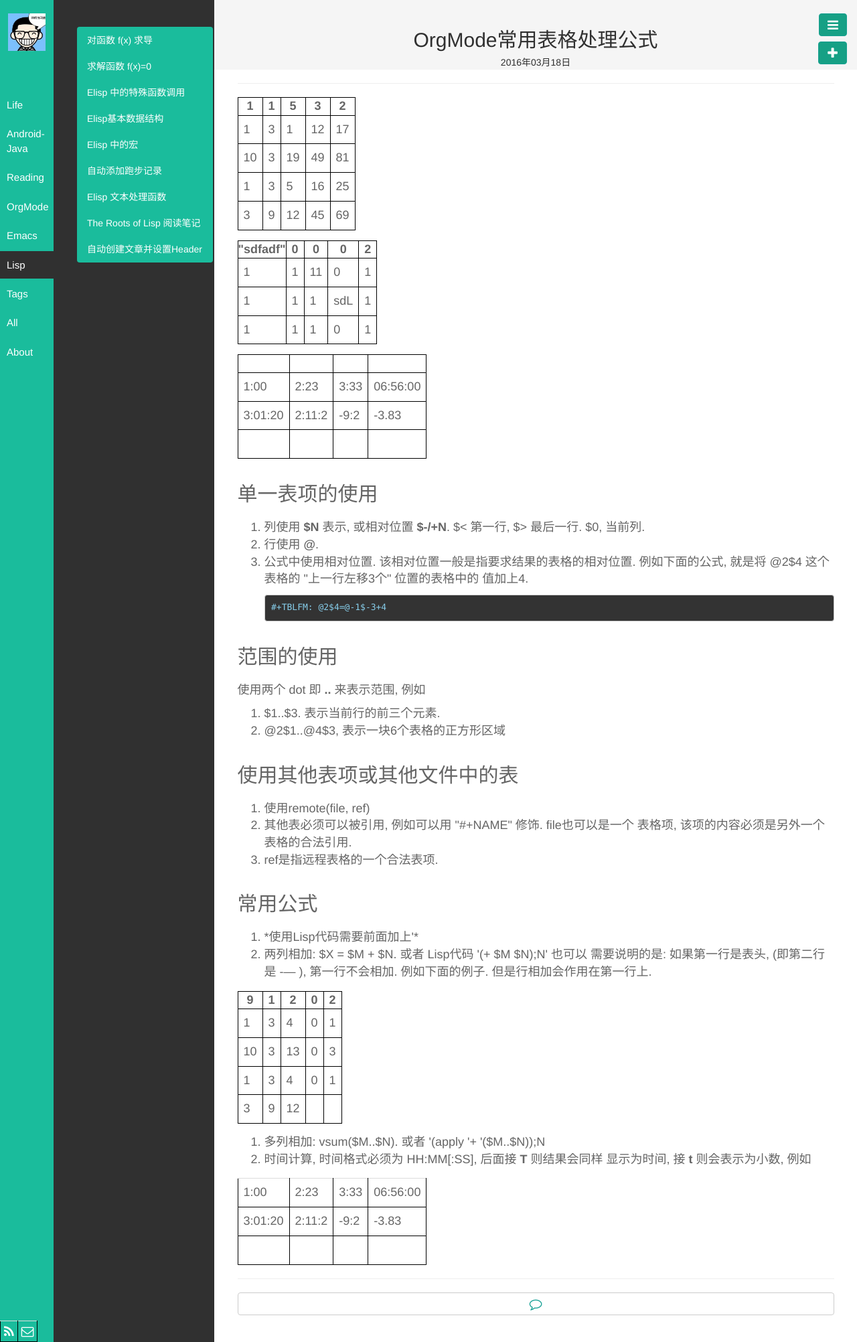
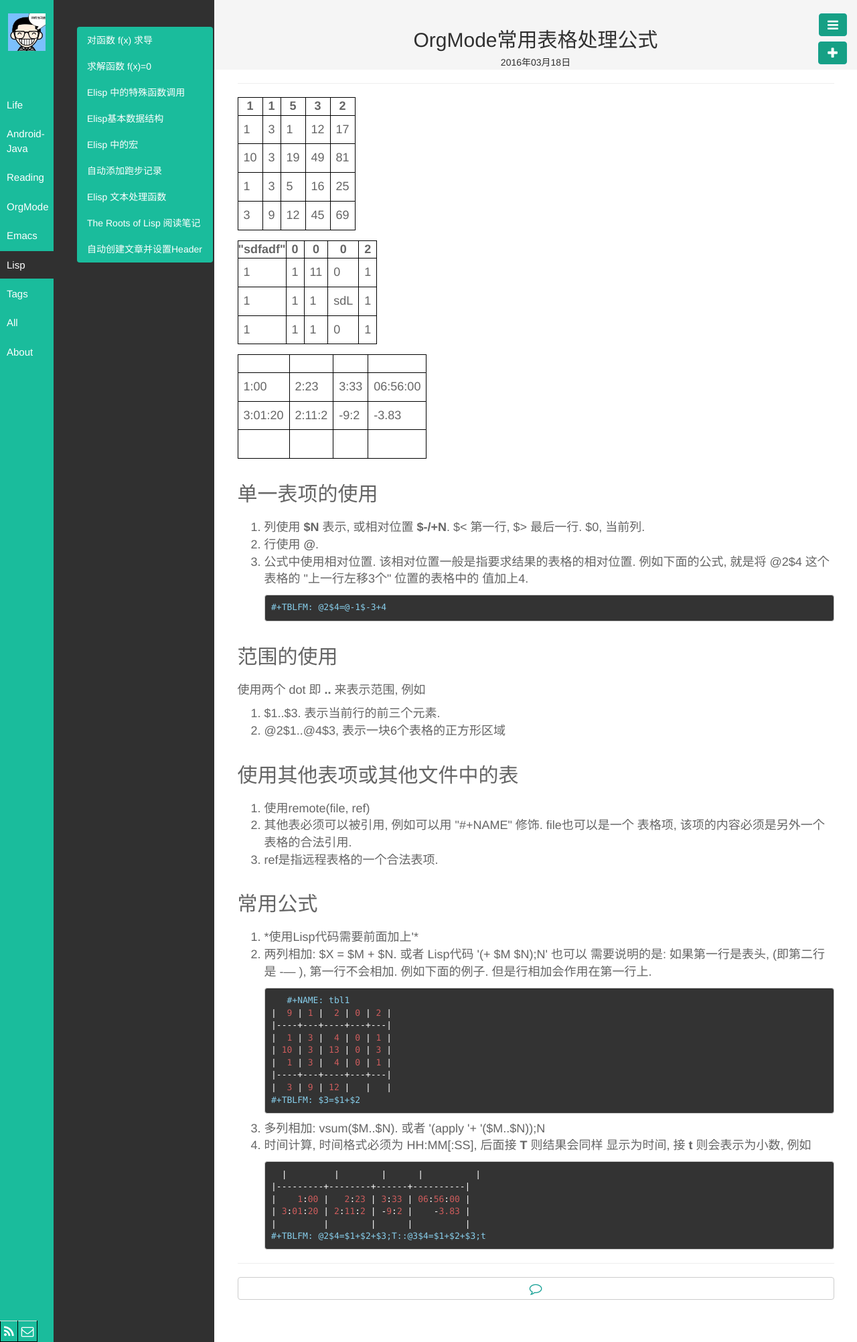
Before and after one commit to byrlx/byrlx.github.io, a Jekyll site: the page built from _posts/OrgMode/2016-03-18-orgmode-table-formulas.html, in a window 1280 px wide. Shown: the whole page at 67% size. Built offline with Jekyll 4.4.1, drawn with Linux system fonts in a browser that asks for light colours.

Commit message:
update blog

```diff
--- a/_posts/OrgMode/2016-03-18-orgmode-table-formulas.html
+++ b/_posts/OrgMode/2016-03-18-orgmode-table-formulas.html
@@ -207,105 +207,31 @@ categories: [OrgMode]
 也可以
 需要说明的是: 如果第一行是表头, (即第二行是 -&#x2014; ), 第一行不会相加.
 例如下面的例子. 但是行相加会作用在第一行上.
-</p></li>
+</p>
+<pre class="example">
+   #+NAME: tbl1
+|  9 | 1 |  2 | 0 | 2 |
+|----+---+----+---+---|
+|  1 | 3 |  4 | 0 | 1 |
+| 10 | 3 | 13 | 0 | 3 |
+|  1 | 3 |  4 | 0 | 1 |
+|----+---+----+---+---|
+|  3 | 9 | 12 |   |   |
+#+TBLFM: $3=$1+$2
+</pre></li>
+<li>多列相加: vsum($M..$N). 或者 '(apply '+ '($M..$N));N</li>
+<li><p>
+时间计算, 时间格式必须为 HH:MM[:SS], 后面接 <b>T</b> 则结果会同样
+显示为时间, 接 <b>t</b> 则会表示为小数, 例如
+</p>
+<pre class="example">
+  |         |        |      |          |
+|---------+--------+------+----------|
+|    1:00 |   2:23 | 3:33 | 06:56:00 |
+| 3:01:20 | 2:11:2 | -9:2 |    -3.83 |
+|         |        |      |          |
+#+TBLFM: @2$4=$1+$2+$3;T::@3$4=$1+$2+$3;t
+</pre></li>
 </ol>
-<table border="2" cellspacing="0" cellpadding="6" rules="groups" frame="hsides">
-
-
-<colgroup>
-<col  class="org-right" />
-
-<col  class="org-right" />
-
-<col  class="org-right" />
-
-<col  class="org-right" />
-
-<col  class="org-right" />
-</colgroup>
-<thead>
-<tr>
-<th scope="col" class="org-right">9</th>
-<th scope="col" class="org-right">1</th>
-<th scope="col" class="org-right">2</th>
-<th scope="col" class="org-right">0</th>
-<th scope="col" class="org-right">2</th>
-</tr>
-</thead>
-<tbody>
-<tr>
-<td class="org-right">1</td>
-<td class="org-right">3</td>
-<td class="org-right">4</td>
-<td class="org-right">0</td>
-<td class="org-right">1</td>
-</tr>
-
-<tr>
-<td class="org-right">10</td>
-<td class="org-right">3</td>
-<td class="org-right">13</td>
-<td class="org-right">0</td>
-<td class="org-right">3</td>
-</tr>
-
-<tr>
-<td class="org-right">1</td>
-<td class="org-right">3</td>
-<td class="org-right">4</td>
-<td class="org-right">0</td>
-<td class="org-right">1</td>
-</tr>
-</tbody>
-<tbody>
-<tr>
-<td class="org-right">3</td>
-<td class="org-right">9</td>
-<td class="org-right">12</td>
-<td class="org-right">&#xa0;</td>
-<td class="org-right">&#xa0;</td>
-</tr>
-</tbody>
-</table>
-<ol class="org-ol">
-<li>多列相加: vsum($M..$N). 或者 '(apply '+ '($M..$N));N</li>
-<li>时间计算, 时间格式必须为 HH:MM[:SS], 后面接 <b>T</b> 则结果会同样
-显示为时间, 接 <b>t</b> 则会表示为小数, 例如</li>
-</ol>
-<table border="2" cellspacing="0" cellpadding="6" rules="groups" frame="hsides">
-
-
-<colgroup>
-<col  class="org-right" />
-
-<col  class="org-right" />
-
-<col  class="org-right" />
-
-<col  class="org-right" />
-</colgroup>
-<tbody>
-<tr>
-<td class="org-right">1:00</td>
-<td class="org-right">2:23</td>
-<td class="org-right">3:33</td>
-<td class="org-right">06:56:00</td>
-</tr>
-
-<tr>
-<td class="org-right">3:01:20</td>
-<td class="org-right">2:11:2</td>
-<td class="org-right">-9:2</td>
-<td class="org-right">-3.83</td>
-</tr>
-
-<tr>
-<td class="org-right">&#xa0;</td>
-<td class="org-right">&#xa0;</td>
-<td class="org-right">&#xa0;</td>
-<td class="org-right">&#xa0;</td>
-</tr>
-</tbody>
-</table>
 </div>
 </div>
--- a/org/OrgMode/.#2016-03-18-orgmode-table-formulas.org
+++ /dev/null
@@ -1 +0,0 @@
-douhua@joseichous-MacBook-Pro.local.38922
```
Also changed, not shown: org/OrgMode/2016-03-18-orgmode-table-formulas.org (+7 -0 lines).
